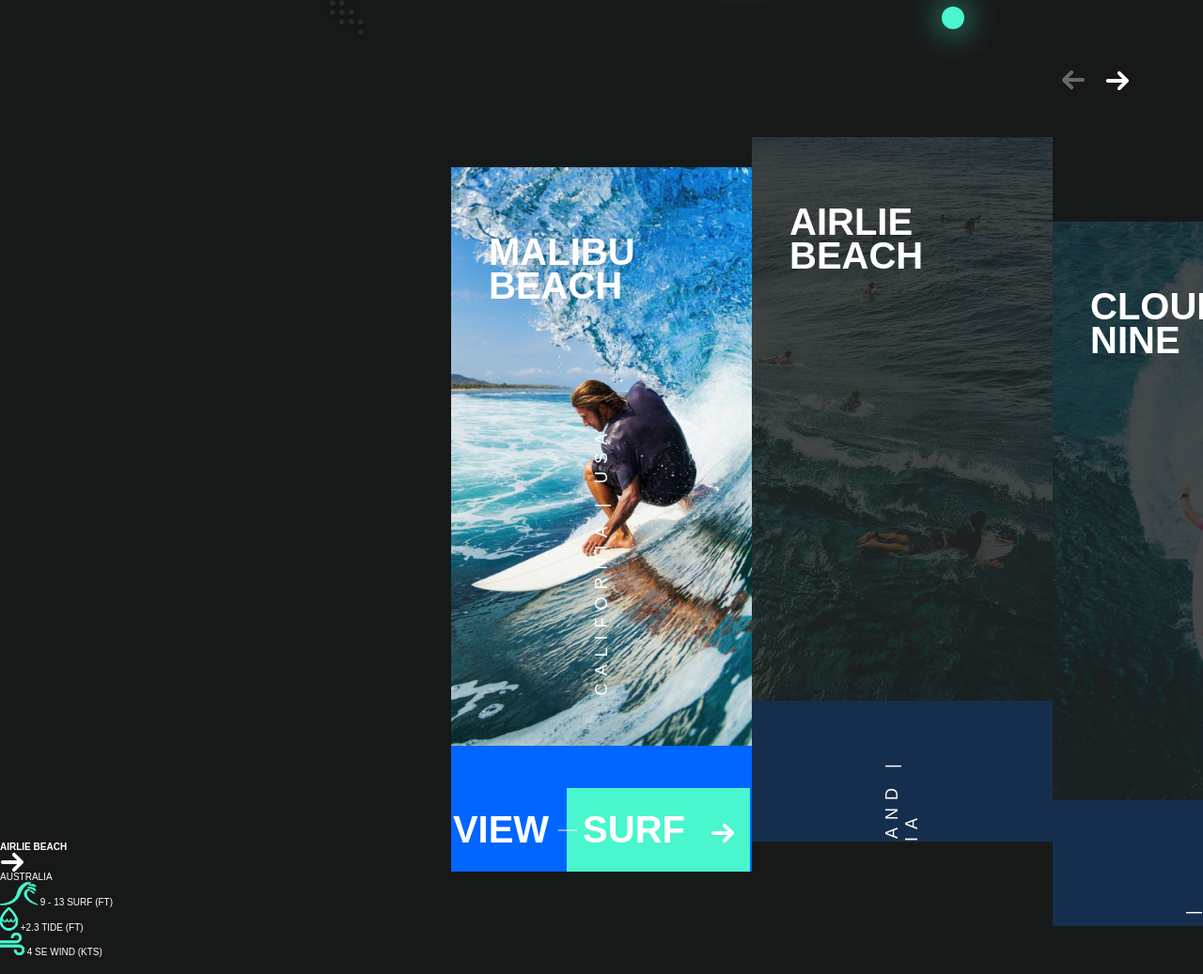
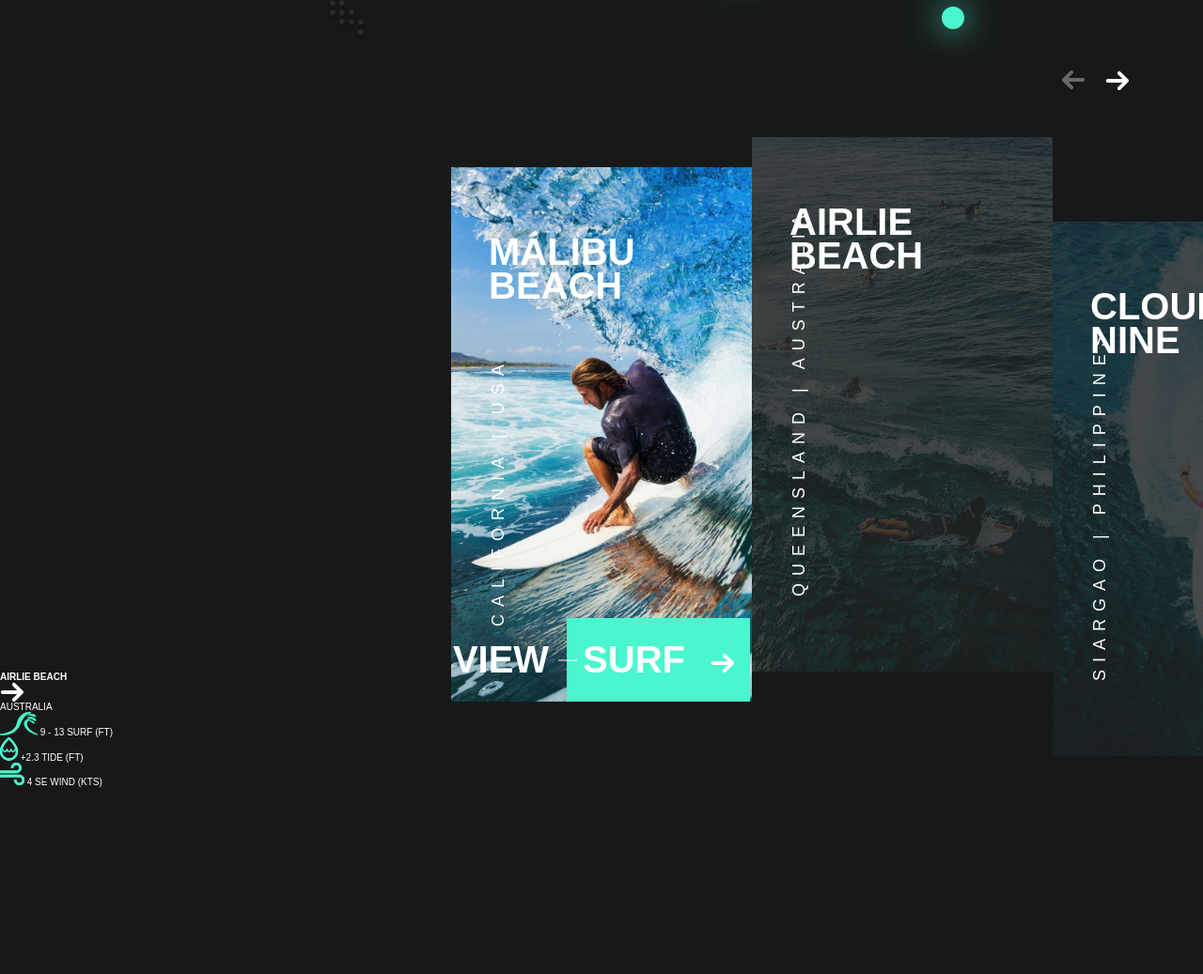
Before and after one commit to adastion/GoSurf, a website: page src/index.html in a window 1280 px wide. Shown: the part 1988-3025 px from the top of the page at 94% size. Drawn offline with nearby package versions, Linux system fonts and the light colour scheme; files that its build step writes are made by us from their sources; files whose address does not match are found by name; a web font is replaced by a local one.

Commit message:
Correction of the size slide

```diff
--- a/src/scss/assets/components/slider-surf.scss
+++ b/src/scss/assets/components/slider-surf.scss
@@ -76,7 +76,8 @@
     display: flex;
     flex-direction: column;
     justify-content: space-between;
-    height: 750px;
+    width: 48rem;
+    aspect-ratio: 9/16;
     background: $blue_ribbon;
     position: relative;
     overflow: hidden;
@@ -96,6 +97,7 @@
       right: 0;
       bottom: 0;
       z-index: -1;
+      height: 100%;
 
       &::before {
         content: "";
@@ -109,8 +111,11 @@
       }
 
       & img {
-        max-width: none;
-        width: 100%;
+        aspect-ratio: 9/16;
+        width: 480px;
+        object-fit: cover;
+        // max-width: none;
+        // width: 100%;
       }
     }
 
@@ -123,17 +128,17 @@
     }
 
     &__text {
-      // height: 100%;
-      // position: relative;
-      // z-index: 2;
-      transform: rotate(-90deg);
-      top: 500px;
-      left: -80px;
+      height: 0;
+      width: 0;
       margin: 0;
       padding: 0;
+      transform: rotate(-90deg);
+      position: absolute;
+      left: 4rem;
+      bottom: 8rem;
+      white-space: nowrap;
 
       & .vertical-text__content {
-        // position: absolute;
         opacity: 1;
       }
     }
```
Also changed, not shown: docs/css/style.css, docs/css/style.min.css, docs/images/sprite.svg.
